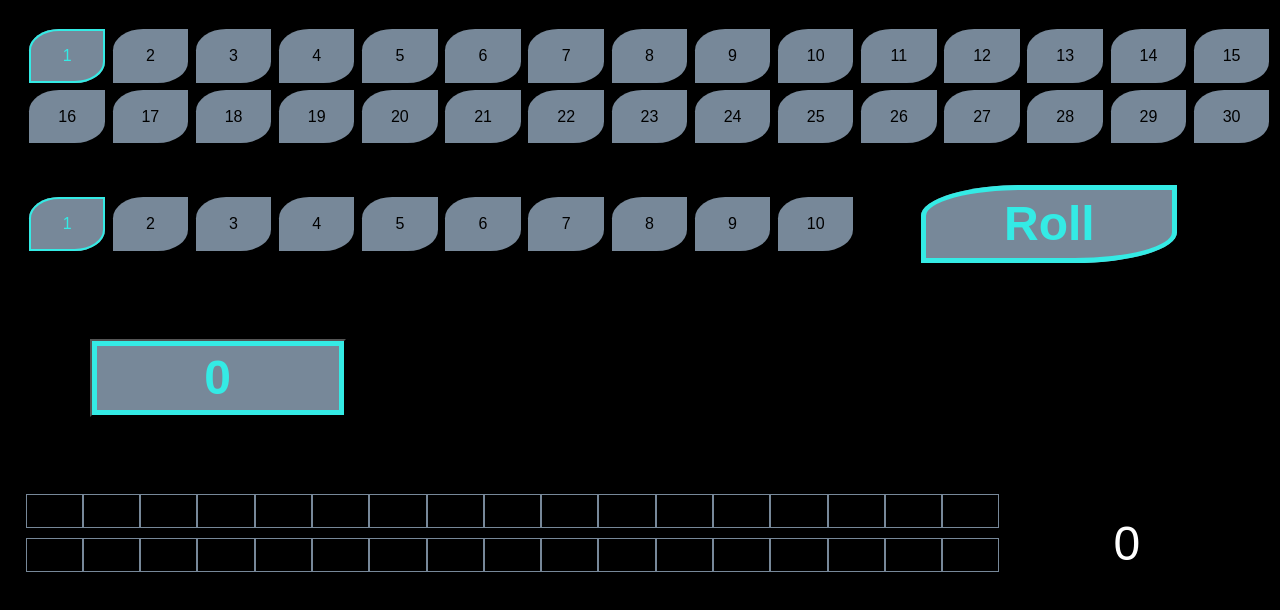
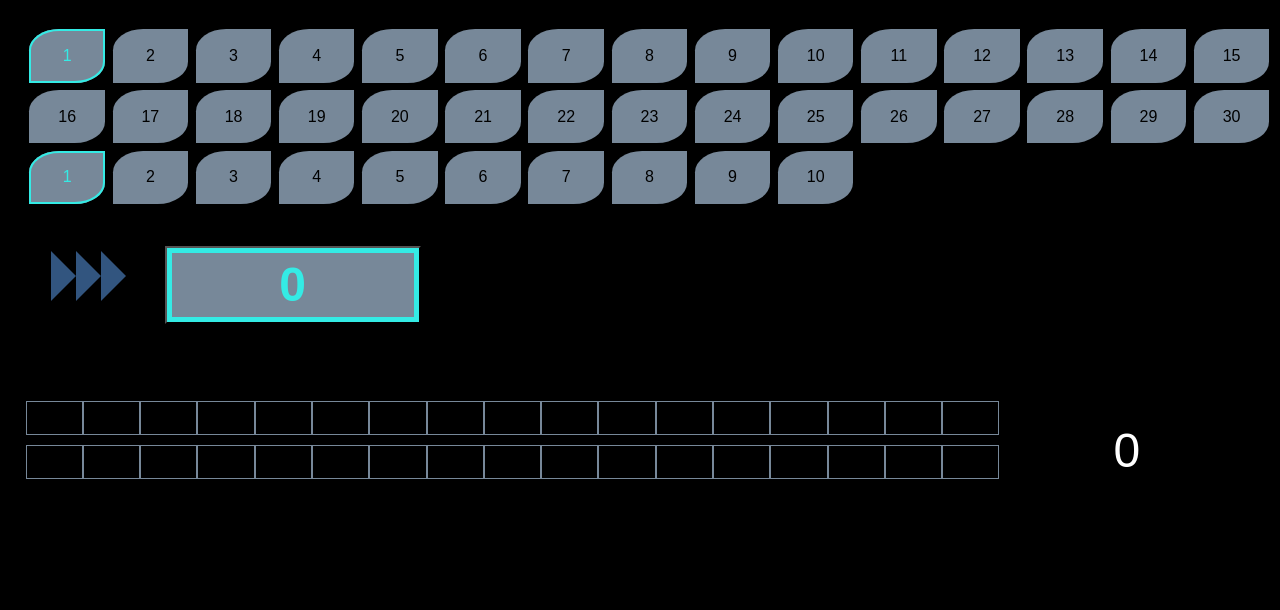
Before and after one commit to unrelatedName/Seipprun, an Angular app: page / in a window 1280 px wide. Shown: the top 610 px of the page. Built offline with nearby package versions, Linux system fonts and the light colour scheme.

Commit message:
3 files modified

```diff
--- a/src/app/app.component.html
+++ b/src/app/app.component.html
@@ -39,19 +39,27 @@
   >
     <div (click)="setLimit(number)">{{ number }}</div>
   </div>
-  <div class="box roll" (click)="roll()">Roll</div>
-  <div
-    class="box result"
-    style="display:inline-block;"
-    [ngStyle]="{
-      color: result === 'Patzer' ? 'red' : result === 'KRIT' ? 'red' : 'green'
-    }"
-  ></div>
   <div>
+    <div
+      class="counter arrow"
+      [class.count1]="timerCounter === 1 || timerCounter >= 4"
+    ></div>
+    <div
+      class="counter arrow"
+      [class.count2]="timerCounter === 2 || timerCounter >= 4"
+    ></div>
+    <div
+      class="counter arrow"
+      [class.count3]="timerCounter === 3 || timerCounter >= 4"
+    ></div>
     <button
       class="roll"
       [class.patzer]="result === 'Patzer' ? 'red' : ''"
       [class.kritpatzer]="result === 'Patzer' ? 'red' : ''"
+      (touchstart)="startTimer()"
+      (mousedown)="startTimer()"
+      (touchend)="stopTimer()"
+      (mouseup)="stopTimer()"
     >
       {{ result }}
     </button>
--- a/src/app/app.component.ts
+++ b/src/app/app.component.ts
@@ -23,8 +23,7 @@ export class AppComponent {
     this.interval = setInterval(() => {
       this.timerCounter++;
       console.log(this.timerCounter);
-      if (this.timerCounter > 2) {
-        clearInterval(this.interval);
+      if (this.timerCounter == 4) {
         this.roll();
       }
     }, 500);
--- a/src/styles.css
+++ b/src/styles.css
@@ -107,14 +107,37 @@ body {
   margin-left: 5%;
 }
 
+.counter {
+  height: 10px;
+  width: 10px;
+  background-color: red;
+  display: inline-block;
+}
+
 .count1 {
-  background-color: #34ebe5;
+  /* background-color: #34ebe5; */
+  border-left: 25px solid #34ebe5 !important;
 }
 
 .count2 {
-  background-color: #34ebe5;
+  /* background-color: #34ebe5; */
+  border-left: 25px solid #34ebe5 !important;
 }
 
 .count3 {
-  background-color: #34ebe5;
+  /* background-color: #34ebe5; */
+  border-left: 25px solid #34ebe5 !important;
 }
+
+.arrow {
+  content: '';
+  position: relative;
+  background-color: transparent;
+  right: -25px;
+  bottom: 0;
+  width: 0;
+  height: 0;
+  border-left: 25px solid #32557f;
+  border-top: 25px solid transparent;
+  border-bottom: 25px solid transparent;
+}
```
